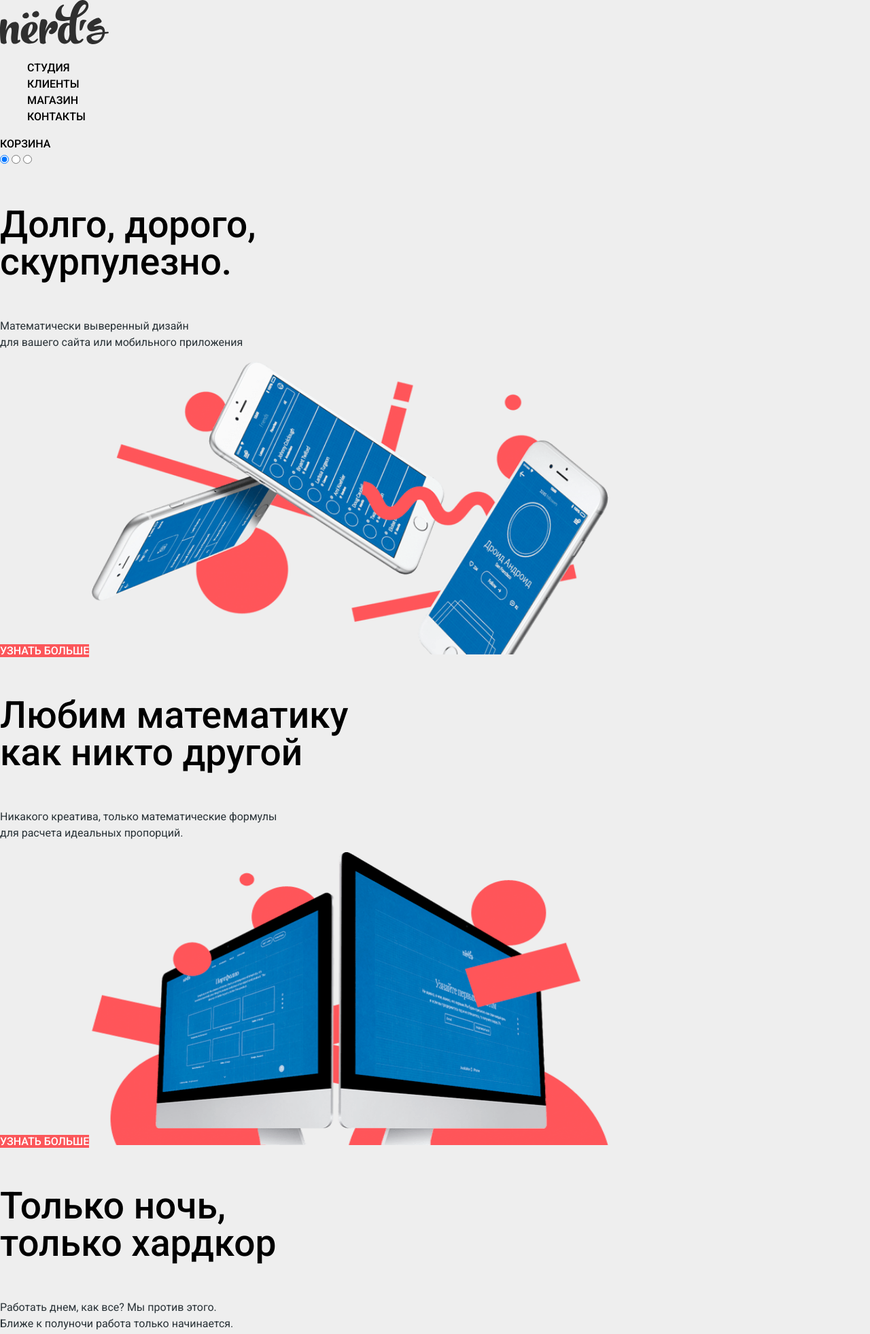
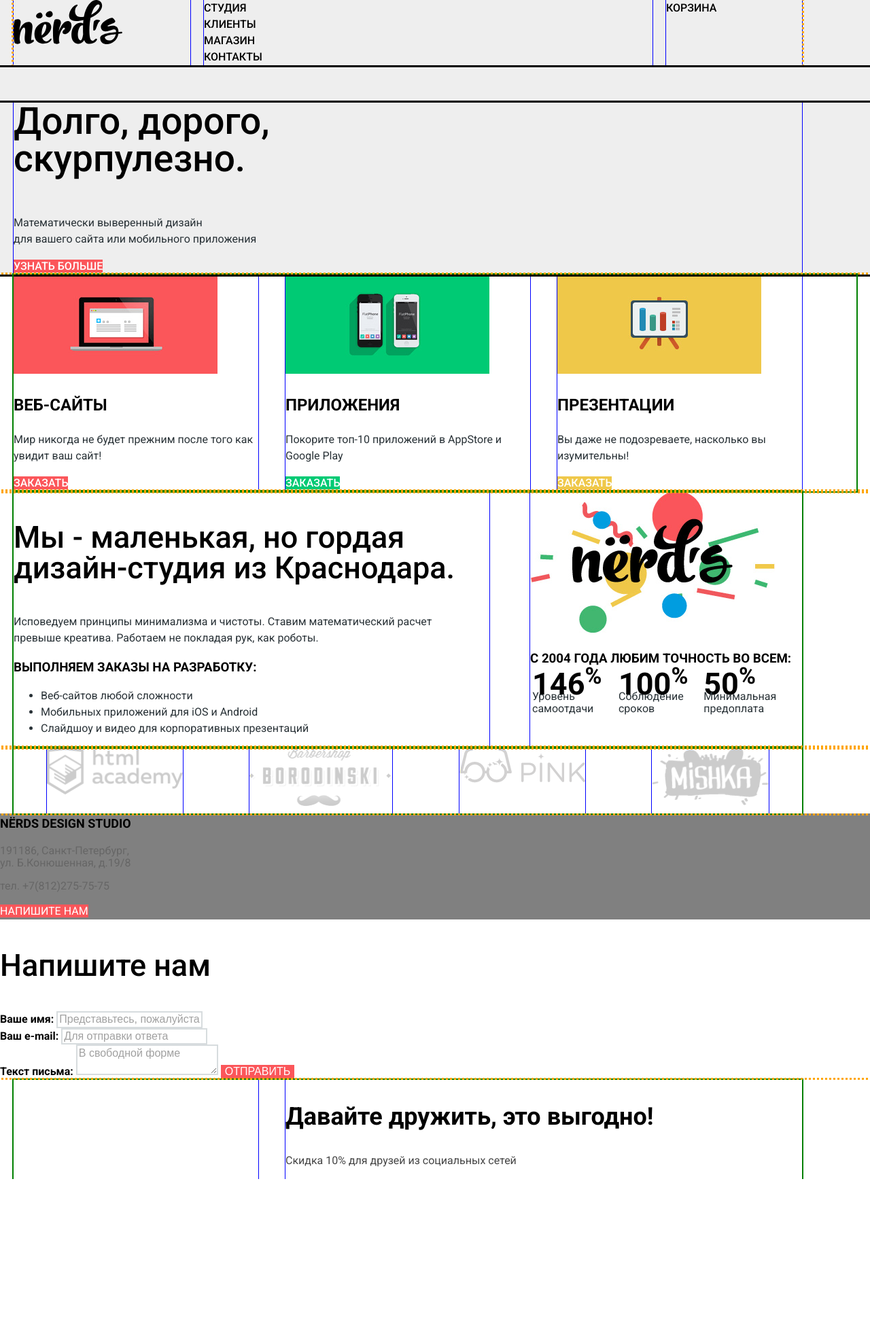
Before and after one commit to dmitryvagin/453961-nerds, a plain HTML site: page index.html in a window 1280 px wide. Shown: the top 1963 px of the page at 68% size. After the commit the page ends 1735 px from the top, so only its background shows below. Drawn offline with Linux system fonts and the light colour scheme.

Commit message:
Сетка Nerds

```diff
--- a/css/style.css
+++ b/css/style.css
@@ -19,7 +19,7 @@ a {
     clip: rect(0 0 0 0);
     height: 1px;
     width: 1px;
-    margin: -1px;
+    margin: 0;
     padding: 0;
     border: 0;
 }
@@ -28,7 +28,7 @@ a {
 
 /* Стилизация меню */
 
-.main-navigation {
+.main-header {
     background-color: #eeeeee;
 }
 
@@ -215,6 +215,7 @@ a {
     line-height: 30px;
     text-transform: uppercase;
     color: #000000;
+    margin: 0;
 }
 
 .contacts-adress,
@@ -316,14 +317,14 @@ a {
     list-style: none;
 }
 
-.promo-1 {
+.promo-advice {
     font-size: 36px;
     font-weight: 700;
     line-height: 36px;
     color: #000000;
 }
 
-.promo-2 {
+.promo-discount {
     line-height: 22px;
     color: #444444;
 }
@@ -492,22 +493,236 @@ a {
     background-color: #d5d5d5;
 }
 
-/* Стили для сетки */
-/*
-html,
-body {
-    min-height: 2476px;
-    min-width: 1440px;
-}
+/* СЕТКИ */
 
-header {
-    width: 1440px;
-    min-height: 115px;
+/* Сетка страницы INDEX */
+
+/* Сетка хедера */
+
+.header-wrapper {
+    outline: 3px solid black;
 }
 
 .main-navigation {
     display: flex;
-    min-width: 1440px;
-    min-height: 115px;
+    width: 1160px;
+    margin: 0 20px;
+    outline: 3px dotted orange;
+    justify-content: space-between;
 }
-*/
+
+.main-header-logo {
+    outline: 1px solid blue;
+    width: 260px;
+}
+
+.site-navigation {
+    outline: 1px solid blue;
+    margin: 0;
+    padding: 0;
+    width: 660px;
+}
+
+.site-navigation-basket {
+    outline: 1px solid blue;
+    width: 200px;
+}
+
+.slide-1 {
+    outline: 3px solid black;
+}
+
+.promo {
+    width: 1160px;
+    margin: 0 20px;
+    outline: 1px solid blue;
+}
+
+/* Сетка раздела услуг */
+
+.main-container {
+
+}
+
+.services-wrapper {
+    outline: 3px dotted orange;
+}
+
+.services {
+    margin: 0 20px;
+    outline: 2px solid green;
+}
+
+.services-list {
+    display: flex;
+    flex: wrap;
+    width: 1160px;
+    margin: 0;
+    padding: 0;
+}
+
+.services-item {
+    width: 360px;
+    margin-right: 40px;
+    outline: 1px solid blue;
+}
+
+.services-item:nth-child(3n) {
+    margin-right: 0;
+    outline: 1px solid blue;
+}
+
+/* Сетка раздела информации */
+
+.info-wrapper {
+    outline: 3px dotted orange;
+}
+
+.info {
+    display: flex;
+    width: 1160px;
+    margin: 0 20px;
+    outline: 2px solid green;
+}
+
+.about {
+    width: 700px;
+    margin-right: 60px;
+    outline: 1px solid blue;
+}
+
+.stats {
+    width: 400px;
+    outline: 1px solid blue;
+}
+
+/* Сетка раздела клиентов */
+
+.clients-wrapper {
+    outline: 3px dotted orange;
+}
+
+.clients {
+    width: 1160px;
+    margin: 0 20px;
+    outline: 2px solid green;
+}
+
+.clients-list {
+    display: flex;
+    margin: 0;
+    padding: 0;
+    justify-content: space-around;
+}
+
+.clients-item {
+    outline: 1px solid blue;
+}
+
+/* Сетка футера */
+
+.footer-map {
+    background-color: gray;
+}
+
+.footer-wrapper {
+    outline: 3px dotted orange;
+}
+
+.footer-last {
+    display: flex;
+    justify-content: space-between;
+    width: 1160px;
+    margin: 0 20px;
+    outline: 2px solid green;
+}
+
+.footer-social {
+    margin: 0;
+    padding: 0;
+    width: 360px;
+    outline: 1px solid blue;
+}
+
+.footer-promo {
+    width: 760px;
+    outline: 1px solid blue;
+}
+
+/* Сетка страницы CATALOG */
+
+.container-heading {
+    outline: 1px solid blue;
+    width: 760px;
+    margin-left: auto;
+    margin-right: auto;
+}
+
+.main-wrapper {
+    outline: 4px dotted orange;
+    display: flex;
+    justify-content: space-between;
+    width: 1160px;
+    margin: 60px 20px;
+}
+
+.filters {
+    outline: 3px solid grey;
+    width: 300px;
+}
+
+.catalog {
+    outline: 3px solid grey;
+    width: 800px;
+}
+
+.sorting {
+    display: flex;
+    justify-content: space-between;
+    margin-left: 40px;
+    width: 760px;
+    outline: 2px solid green;
+}
+
+.sorting p {
+    outline: 1px solid blue;
+    width: 260px;
+    margin: 0;
+}
+
+.sorting ul {
+    outline: 1px solid blue;
+    width: 460px;
+    margin: 0;
+    padding: 0;
+}
+
+.catalog-wrapper {
+    margin-left: 40px;
+    width: 760px;
+    outline: 3px dotted orange;
+}
+
+.catalog-list {
+    display: flex;
+    flex-wrap: wrap;
+    justify-content: space-between;
+    width: 760px;
+    margin: 0;
+    padding: 0;
+}
+
+.catalog-item {
+    outline: 1px solid blue;
+    width: 360px;
+    margin-bottom: 33px;
+}
+
+.pagination-list {
+    outline: 1px solid blue;
+    width: 500px;
+    margin: 0;
+    padding: 0;
+    margin-left: 40px;
+    margin-top: 60px;
+}
--- a/index.html
+++ b/index.html
@@ -11,6 +11,7 @@
 <body>
 
     <header class="main-header">
+        <div class="header-wrapper">
             <nav class="main-navigation">
                 <a class="main-header-logo">
                     <img src="img/SVG/nerds-logo.svg" width="160" height="65" alt="Логотип Nerds 1">
@@ -23,43 +24,46 @@
                 </ul>
                 <a href="#" class="site-navigation-basket">Корзина</a>
             </nav>
+        </div>
+
+        <div class="slide-1">
+            <article class="promo">
+                <div class="promo-content">
+                    <p class="slide-title">Долго, дорого, <br> скурпулезно.</p>
+                    <p>Математически выверенный дизайн <br> для вашего сайта или мобильного приложения</p>
+                    <a class="slide-button" href="#">Узнать больше</a>
+                </div>
+            </article>
+        </div>
+
+
+        <!--
+        <div class="slide-2">
+            <article class="promo">
+                <div class="promo-content">
+                    <p class="slide-title">Любим математику <br> как никто другой</p>
+                    <p>Никакого креатива, только математические формулы <br> для расчета идеальных пропорций.</p>
+                    <a class="slide-button" href="#">Узнать больше</a>
+                </div>
+            </article>
+        </div>
+        <div class="slide-3">
+            <article class="promo">
+                <div class="promo-content">
+                    <p class="slide-title">Только ночь, <br> только хардкор</p>
+                    <p>Работать днем, как все? Мы против этого. <br> Ближе к полуночи работа только начинается.</p>
+                    <a class="slide-button" href="#">Узнать больше</a>
+                </div>
+            </article>
+        </div>
+        -->
     </header>
 
 
-    <main class="container">
+    <main class="main-container">
         <h1 class="visually-hidden">Нёрдс: главная страница.</h1>
-        <section class="slider">
-            <input type="radio" id="btn-1" checked>
-            <input type="radio" id="btn-2">
-            <input type="radio" id="btn-3">
-            <div class="slider-controls">
-                <label for="btn-1"></label>
-                <label for="btn-2"></label>
-                <label for="btn-3"></label>
-            </div>
-            <div class="slider-inner">
-                <div class="slider-slides">
-                    <div class="slide-1">
-                        <p class="slide-title">Долго, дорого, <br> скурпулезно.</p>
-                        <p>Математически выверенный дизайн <br> для вашего сайта или мобильного приложения</p>
-                        <a class="slide-button" href="#">Узнать больше</a>
-                        <img class="image-slide-1" src="img/PNG/slide1.png" width="760" height="431">
-                    </div>
-                    <div class="slide-2">
-                        <p class="slide-title">Любим математику <br> как никто другой</p>
-                        <p>Никакого креатива, только математические формулы <br> для расчета идеальных пропорций.</p>
-                        <a class="slide-button" href="#">Узнать больше</a>
-                        <img class="image-slide-2" src="img/PNG/slide2.png" width="760" height="431">
-                    </div>
-                    <div class="slide-3">
-                        <p class="slide-title">Только ночь, <br> только хардкор</p>
-                        <p>Работать днем, как все? Мы против этого. <br> Ближе к полуночи работа только начинается.</p>
-                        <a class="slide-button" href="#">Узнать больше</a>
-                        <img class="image-slide-2" src="img/PNG/slide3.png" width="760" height="431">
-                    </div>
-                </div>
-            </div>
-        </section>
+
+        <div class="services-wrapper">
             <section class="services">
                 <h2 class="visually-hidden">Услуги сайта Nerds</h2>
                 <ul class="services-list">
@@ -83,7 +87,10 @@
                     </li>
                 </ul>
             </section>
+        </div>
 
+        <div class="info-wrapper">
+            <div class="info">
                 <section class="about">
                     <h2 class="visually-hidden">Об услугах Нёрдс</h2>
                     <p>Мы - маленькая, но гордая <br> дизайн-студия из Краснодара.</p>
@@ -113,9 +120,12 @@
                         </tr>
                     </table>
                 </section>
+            </div>
+        </div>
 
-        <section class="clients">
+        <section class="clients-wrapper">
             <h2 class="visually-hidden">Клиенты Нёрдс</h2>
+            <div class="clients">
                 <ul class="clients-list">
                     <li class="clients-item">
                         <a href="https://htmlacademy.ru/intensive/htmlcss">
@@ -138,6 +148,7 @@
                         </a>
                     </li>
                 </ul>
+            </div>
         </section>
 
     </main>
@@ -168,6 +179,8 @@
                 <input class="submit-button" type="submit" value="Отправить">
             </form>
         </section>
+        <div class="footer-wrapper">
+            <div class="footer-last">
                 <ul class="footer-social">
                     <li>
                         <a class="social-button" href="#">
@@ -186,8 +199,10 @@
                     </li>
                 </ul>
                 <div class="footer-promo">
-            <p class="promo-1">Давайте дружить, это выгодно!</p>
-            <p class="promo-2">Скидка 10% для друзей из социальных сетей</p>
+                    <p class="promo-advice">Давайте дружить, это выгодно!</p>
+                    <p class="promo-discount">Скидка 10% для друзей из социальных сетей</p>
+                </div>
+            </div>
         </div>
     </footer>
 </body>
```
Also changed, not shown: catalog.html (+19 -8 lines). Lines whose indentation alone changed are shown as unchanged.
